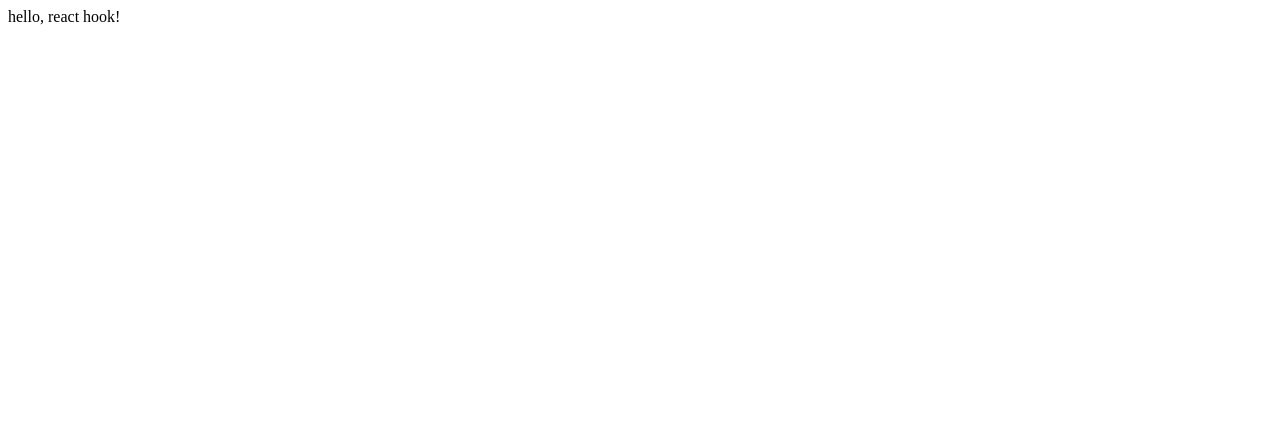
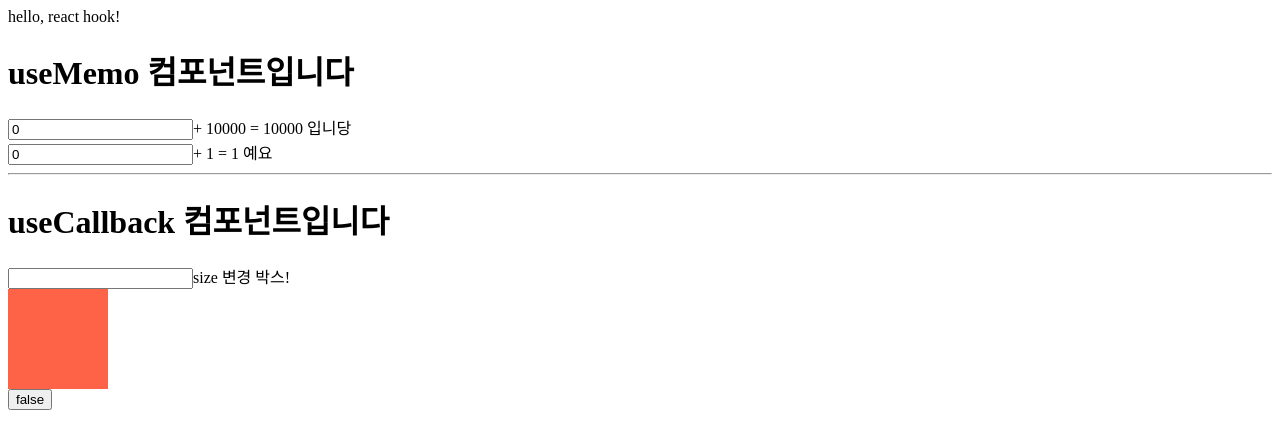
Before and after one commit to chipmunkcol/ReactHook, a React (Create React App) app: page / in a window 1280 px wide. Shown: the top 448 px of the page. Built offline with nearby package versions, Linux system fonts and the light colour scheme.

Commit message:
useCallback

```diff
--- a/src/App.tsx
+++ b/src/App.tsx
@@ -1,8 +1,25 @@
 import React from 'react';
+import UseCallback from './UseCallback';
+import UseMemo from './UseMemo';
+
 
 function App() {
+
+// 1. 오래걸리는 로직 함수를 만든다 ex. 반복문 10000번
+// 2. 쉬운 로직 함수를 만든다
+// 3. 랜더링이 어떤식으로 되는지 확인한다
+// 4. 오래걸리는 로직 함수에 useMemo & useCallback을 걸어준다
+// 5. 하위컴포넌트 렌더링에도 영향을 줘본다.
+
+
   return (
-    <div>hello, react hook!</div>
+    <>
+      <div>hello, react hook!</div>
+
+      <UseMemo />
+
+      <UseCallback />
+    </>
   );
 }
 
--- /dev/null
+++ b/src/UseCallback.tsx
@@ -0,0 +1,49 @@
+import {useState, useMemo, useCallback} from "react"
+import Box from "./components/Box";
+
+
+function UseCallback(){
+
+    const [size, setSize] = useState(100)
+
+    console.log('size: ', size);
+
+    // const cssStyle = useMemo(()=>{   변수형은 memo
+    //     return{
+    //     backgroundColor:'tomato',
+    //     width: `${size}px`,
+    //     height: `${size}px`}
+    // },[size])
+
+    const cssStyle = useCallback(() => { // 함수형은 useCallback 으로 memoization 하자
+        return  {
+        backgroundColor:'tomato',
+        width: `${size}px`,
+        height: `${size}px`
+        }
+    },[size])
+
+
+
+    const [dark, setDark] = useState(false)
+
+    return(
+        <>
+        <h1>useCallback 컴포넌트입니다</h1>
+
+        <input
+        type="number"
+        onChange={(e)=>setSize(parseInt(e.target.value))}
+        />
+        <span>size 변경 박스!</span>
+
+        <div style={{backgroundColor: dark ? "black" : "white"}}>
+            <Box cssStyle={cssStyle}/>
+            <button onClick={()=>setDark(prev=>!prev)}>{dark.toString()}</button>
+        </div>
+
+        </>
+    )
+}
+
+export default UseCallback;
--- /dev/null
+++ b/src/UseMemo.tsx
@@ -0,0 +1,50 @@
+import {useState, useEffect, useMemo} from 'react'
+
+const longFn = (num: number) => { // 요 오래걸리는 놈을 useMemo 처리해서 shortFn 값만 변경 될 때는 값을 초기화 시키지 말자
+    for(let i=0; i<1000000000; i++) {}
+    console.log('오래걸리는 함수')
+    return num + 10000;
+}
+
+const shortFn = (num: number) => {
+    console.log('쉬운 함수')
+    return num + 1;
+}
+
+const UseMemo = () => {
+
+    const [number, setNumber] = useState(0)
+    const [number2, setNumber2] = useState(0)
+
+    const memoPlusNum = useMemo(()=>{ // 오래걸리는 요놈은 의존성 배열 number값이 변하기 전까진 값 초기화가 안됨!
+        return longFn(number); // return 값을 잊지말자!
+    },[number])
+
+    const plusNum2 = shortFn(number2)
+
+    return(
+        <>
+        <h1>useMemo 컴포넌트입니다</h1>
+        <input
+        type="number"
+        value={number}
+        onChange={(e)=> setNumber(e.target.valueAsNumber)}
+        />
+        <span>+ 10000 = {memoPlusNum} 입니당</span>
+
+        <div>
+            <input
+            type="number"
+            value={number2}
+            onChange={(e)=> setNumber2(e.target.valueAsNumber)}
+            />
+            <span>+ 1 = {plusNum2} 예요</span>
+        </div>
+
+        <hr/>
+
+        </>
+    )
+}
+
+export default UseMemo;
--- /dev/null
+++ b/src/components/Box.tsx
@@ -0,0 +1,21 @@
+import React, {useEffect} from "react"
+
+interface IBox {
+    cssStyle : () => {
+        backgroundColor: string;
+        width: string;
+        height: string;
+    }
+}
+const Box = ({cssStyle}: IBox) => {
+
+    useEffect(()=>{
+        console.log('박스 랜더링되고있니?')
+    },[cssStyle])
+
+
+    return <div style={cssStyle()}></div>
+
+}
+
+export default Box;
```
Also changed, not shown: 1 other file (tests, documents, lock files or other folders).
